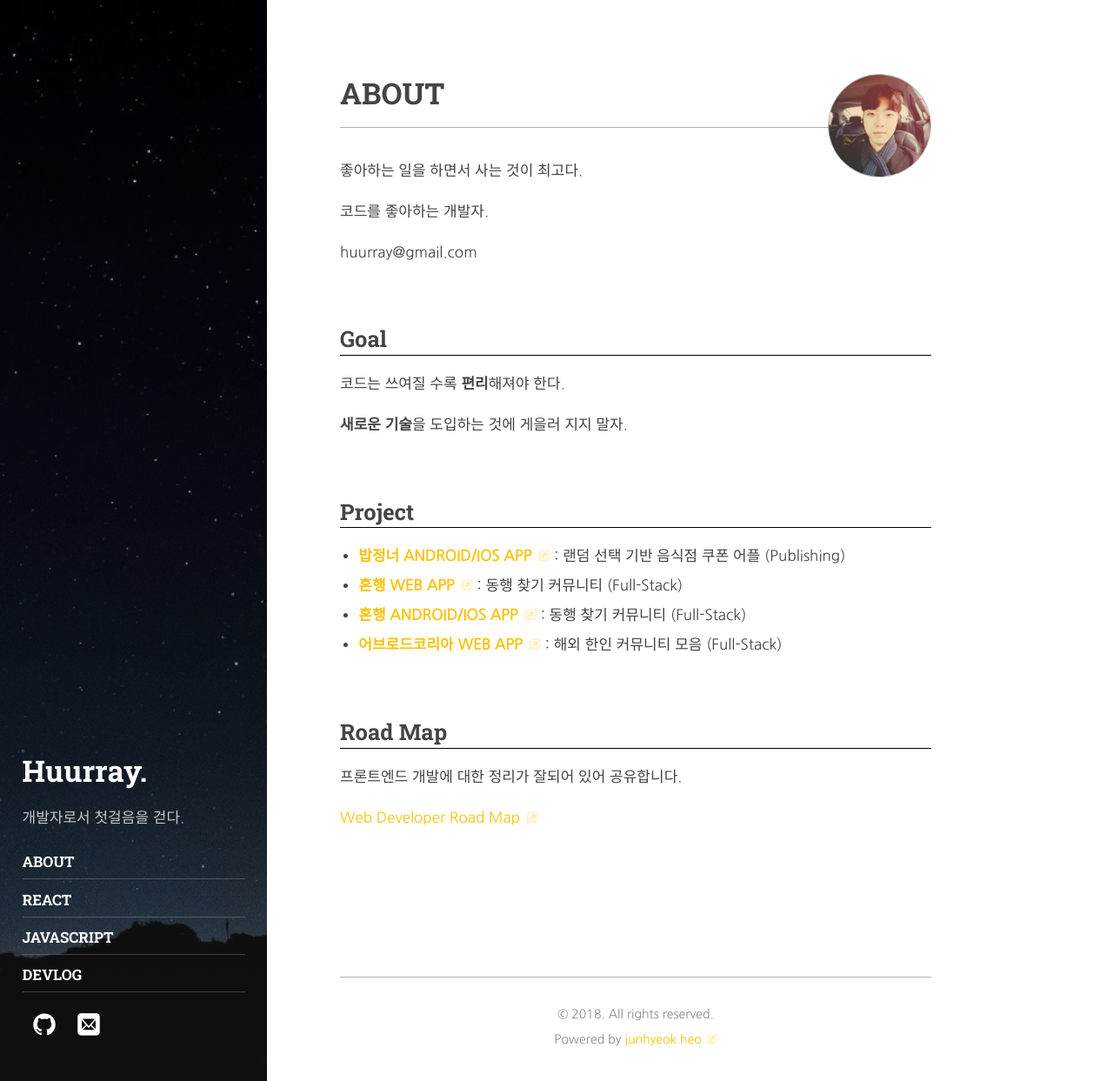
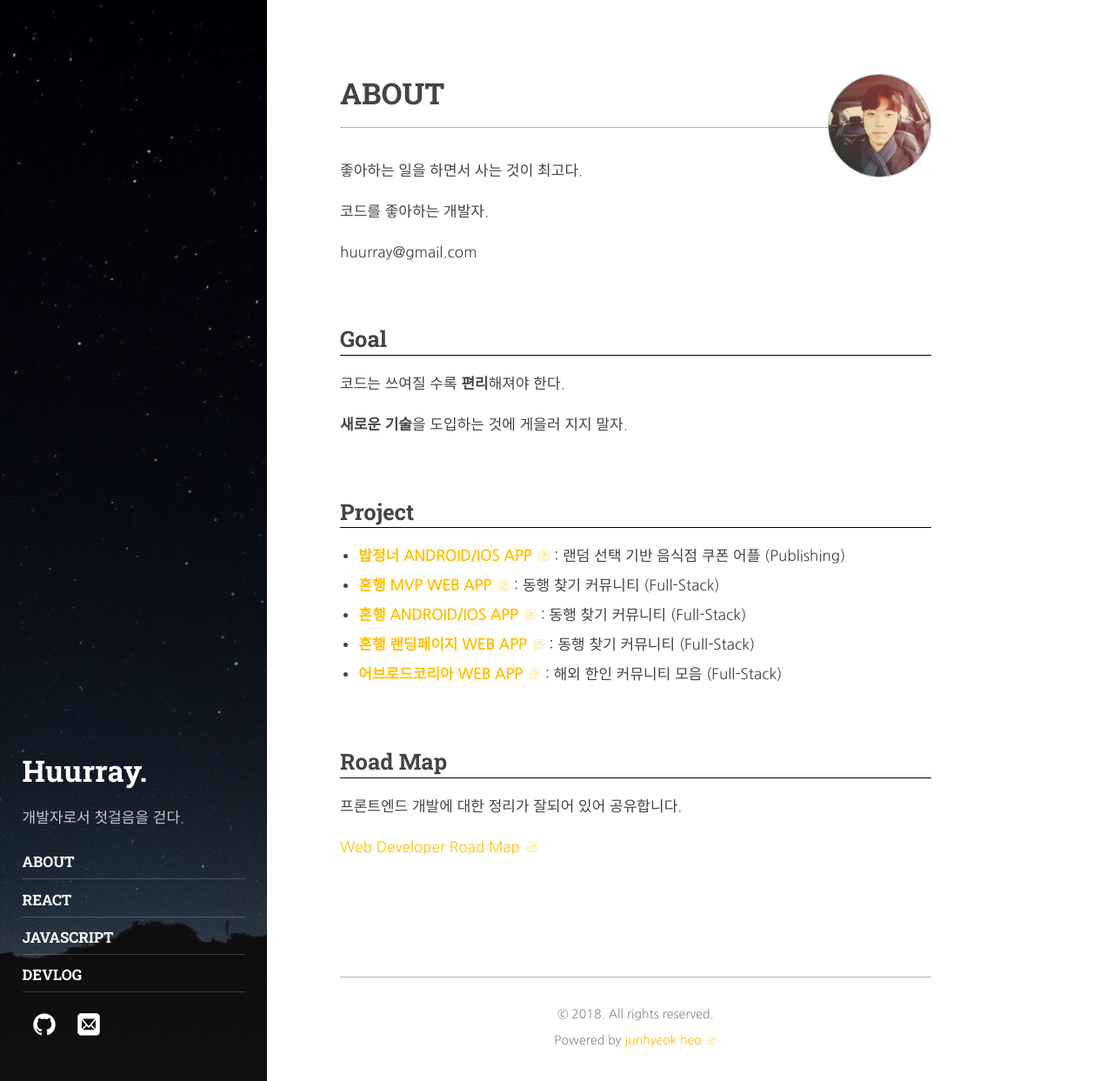
Before and after one commit to huurray/huurray.github.io, a Jekyll site: the page built from about.md, in a window 1280 px wide and 1243 px high. Shown: the whole window at 87% size. Built offline with Jekyll 4.4.1, drawn with Linux system fonts in a browser that asks for light colours; some web fonts are replaced.

Commit message:
honhang landing

```diff
--- a/about.md
+++ b/about.md
@@ -17,8 +17,9 @@ order: 1
 ## Project
 
 * [**밥정너 ANDROID/IOS APP**](https://play.google.com/store/apps/details?id=com.bapjeongneo&hl=en_GB) : 랜덤 선택 기반 음식점 쿠폰 어플 (Publishing)
-* [**혼행 WEB APP**](https://honhang.me)  : 동행 찾기 커뮤니티 (Full-Stack)
+* [**혼행 MVP WEB APP**](https://honghang-7ba3f.firebaseapp.com/)  : 동행 찾기 커뮤니티 (Full-Stack)
 * [**혼행 ANDROID/IOS APP**](https://play.google.com/store/apps/details?id=com.midnightplan.honhang) : 동행 찾기 커뮤니티 (Full-Stack)
+* [**혼행 랜딩페이지 WEB APP**](https://honhang.me) : 동행 찾기 커뮤니티 (Full-Stack)
 * [**어브로드코리아 WEB APP**](https://abroadkorea.com) : 해외 한인 커뮤니티 모음 (Full-Stack)
 
 
```
